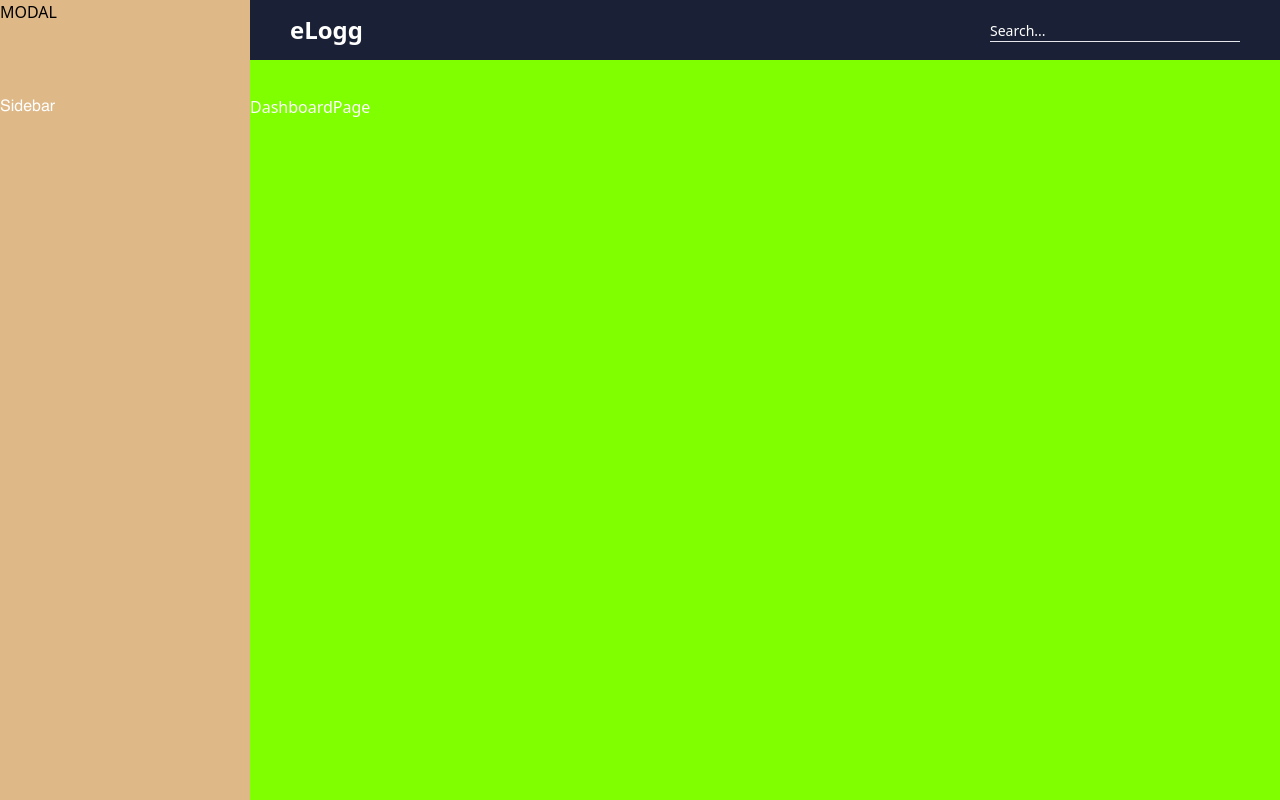
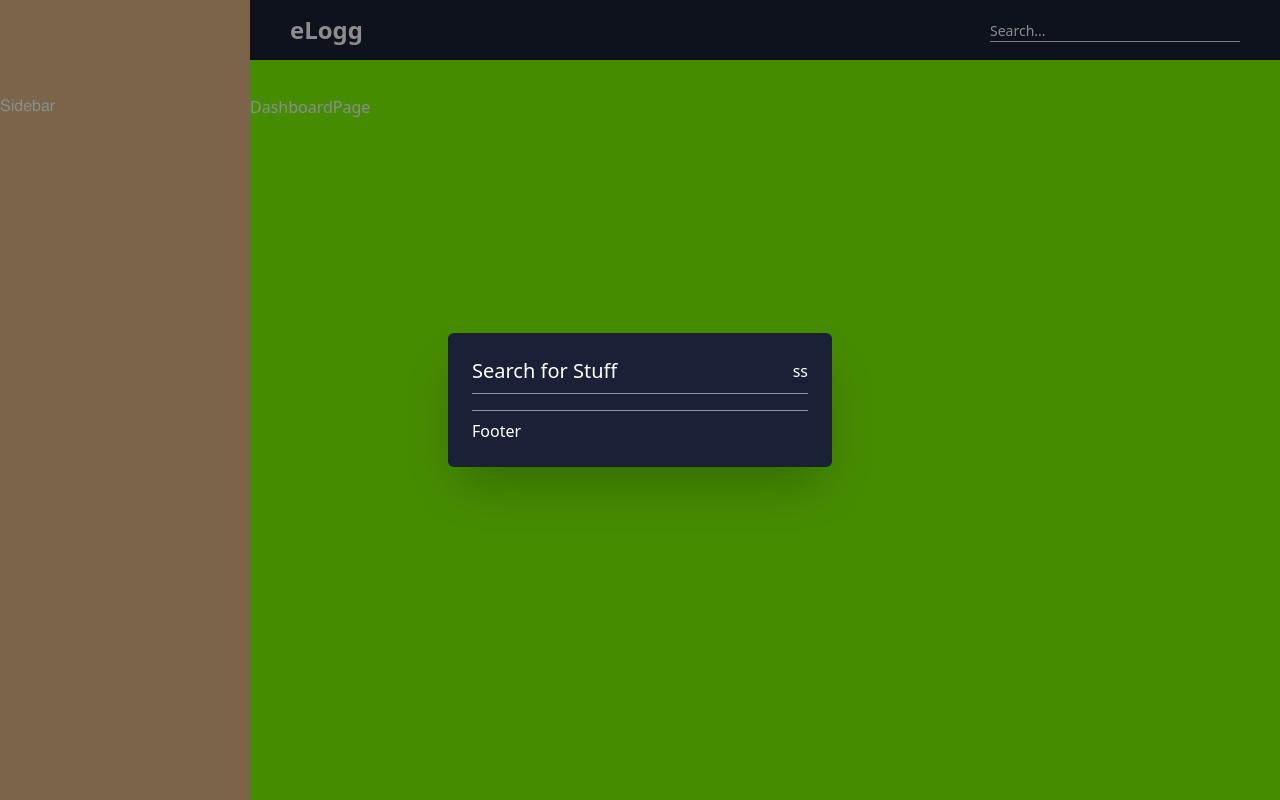
Before and after one commit to chrisbekk/e-logg, a React (Vite) app: page /auth in a window 1280 px wide. Built offline with nearby package versions, Linux system fonts and the light colour scheme.

Commit message:
Added a generic Modal component

```diff
--- a/src/components/header/HeaderMenu.tsx
+++ b/src/components/header/HeaderMenu.tsx
@@ -1,26 +1,47 @@
-import { useState } from 'react';
+import { useEffect, useState } from 'react';
 import { ModalOverlay } from '../modal/ModalOverlay';
+import { Modal } from '../modal/Modal';
+import { ModalFooter } from '../modal/ModalFooter';
+import { ModalHeader } from '../modal/ModalHeader';
+import { ModalBody } from '../modal/ModalBody';
 
 export const HeaderMenu = () => {
-  const [isVisible, setIsVisible] = useState<boolean>(false);
+  const [isVisible, setIsVisible] = useState<boolean>(true);
+  const [searchTerm, setSearchTerm] = useState<string>('');
+  const closeModal = () => {
+    setIsVisible(false);
+  };
 
-  const toggleSearchModal = () => {
-    setIsVisible(currentValue => !currentValue);
-    console.log(isVisible);
-  };
+  useEffect(() => {
+    if (!isVisible) {
+      setSearchTerm('');
+    }
+  }, [isVisible, setSearchTerm]);
+
   return (
     <>
       <div>
         <input
           type="text"
+          value={searchTerm}
           placeholder="Search..."
           aria-label="Search for content"
-          onClick={toggleSearchModal}
+          onClick={() => setIsVisible(true)}
+          onChange={e => setSearchTerm(e.target.value)}
           className="bg-custom_800_blue border-b w-[250px] placeholder-white font-light text-sm outline-none"
         />
       </div>
-      <ModalOverlay rootElement="modal">
-        <h1>MODAL</h1>
+
+      <ModalOverlay
+        rootElement="modal"
+        closeModal={closeModal}
+        modalController={isVisible}
+      >
+        <Modal>
+          <ModalHeader headerTitle="Search for Stuff">ss</ModalHeader>
+          <ModalBody>{searchTerm}</ModalBody>
+          <ModalFooter>Footer</ModalFooter>
+        </Modal>
       </ModalOverlay>
     </>
   );
--- /dev/null
+++ b/src/components/modal/Modal.tsx
@@ -0,0 +1,11 @@
+import React, { ReactNode } from 'react';
+
+type ModalProps = { children: ReactNode };
+
+export const Modal = ({ children }: ModalProps) => {
+  return (
+    <div className="bg-custom_800_blue rounded-md p-6 text-white min-w-96 shadow-2xl">
+      <div className="">{children}</div>
+    </div>
+  );
+};
--- /dev/null
+++ b/src/components/modal/ModalBody.tsx
@@ -0,0 +1,7 @@
+import React, { ReactNode } from 'react';
+
+type ModalBodyProps = { children: ReactNode };
+
+export const ModalBody = ({ children }: ModalBodyProps) => {
+  return <div className="p-2">{children}</div>;
+};
--- /dev/null
+++ b/src/components/modal/ModalFooter.tsx
@@ -0,0 +1,7 @@
+import React, { ReactNode } from 'react';
+
+type ModalFooterProps = { children: ReactNode };
+
+export const ModalFooter = ({ children }: ModalFooterProps) => {
+  return <div className="border-t border-custom_500_gray pt-2">{children}</div>;
+};
--- /dev/null
+++ b/src/components/modal/ModalHeader.tsx
@@ -0,0 +1,12 @@
+import React, { ReactNode } from 'react';
+
+type ModalHeaderProps = { headerTitle: string; children: ReactNode };
+
+export const ModalHeader = ({ headerTitle, children }: ModalHeaderProps) => {
+  return (
+    <div className="border-b border-custom_500_gray pb-2 flex items-center justify-between">
+      <h1 className="text-xl font-light">{headerTitle}</h1>
+      {children}
+    </div>
+  );
+};
--- a/src/components/modal/ModalOverlay.tsx
+++ b/src/components/modal/ModalOverlay.tsx
@@ -1,12 +1,36 @@
 import { createPortal } from 'react-dom';
+import { MouseEvent, ReactNode } from 'react';
 
-type ModalProps = { rootElement: string; children: ReactNode };
+type ModalProps = {
+  rootElement: string;
+  children: ReactNode;
+  modalController: boolean;
+  closeModal: (isVisible: boolean) => void;
+};
 
-export const ModalOverlay = ({ rootElement, children }: ModalProps) => {
+export const ModalOverlay = ({
+  rootElement,
+  children,
+  modalController,
+  closeModal,
+}: ModalProps) => {
   const modalRoot = document.getElementById(rootElement);
   if (!modalRoot) return null;
+
+  const closeModalHandler = (e: MouseEvent) => {
+    if (e.target !== e.currentTarget) return;
+    closeModal(false);
+  };
+
+  if (!modalController) return;
+
   return createPortal(
-    <div className="absolute inset-0 black ">{children}</div>,
+    <div
+      onClick={closeModalHandler}
+      className="absolute inset-0 bg-black bg-opacity-45 z-50 flex justify-center items-center"
+    >
+      {children}
+    </div>,
     modalRoot,
   );
 };
--- a/src/layout/Layout.tsx
+++ b/src/layout/Layout.tsx
@@ -11,7 +11,7 @@ export const Layout = () => {
   const { setIsAuth } = useContext(authContext);
 
   return (
-    <div className="grid__layout__container text-white">
+    <div className="grid__layout__container text-white subpixel-antialiased">
       <Header title="eLogg" />
       <Sidebar />
       <main className="grid__layout__main">
```
